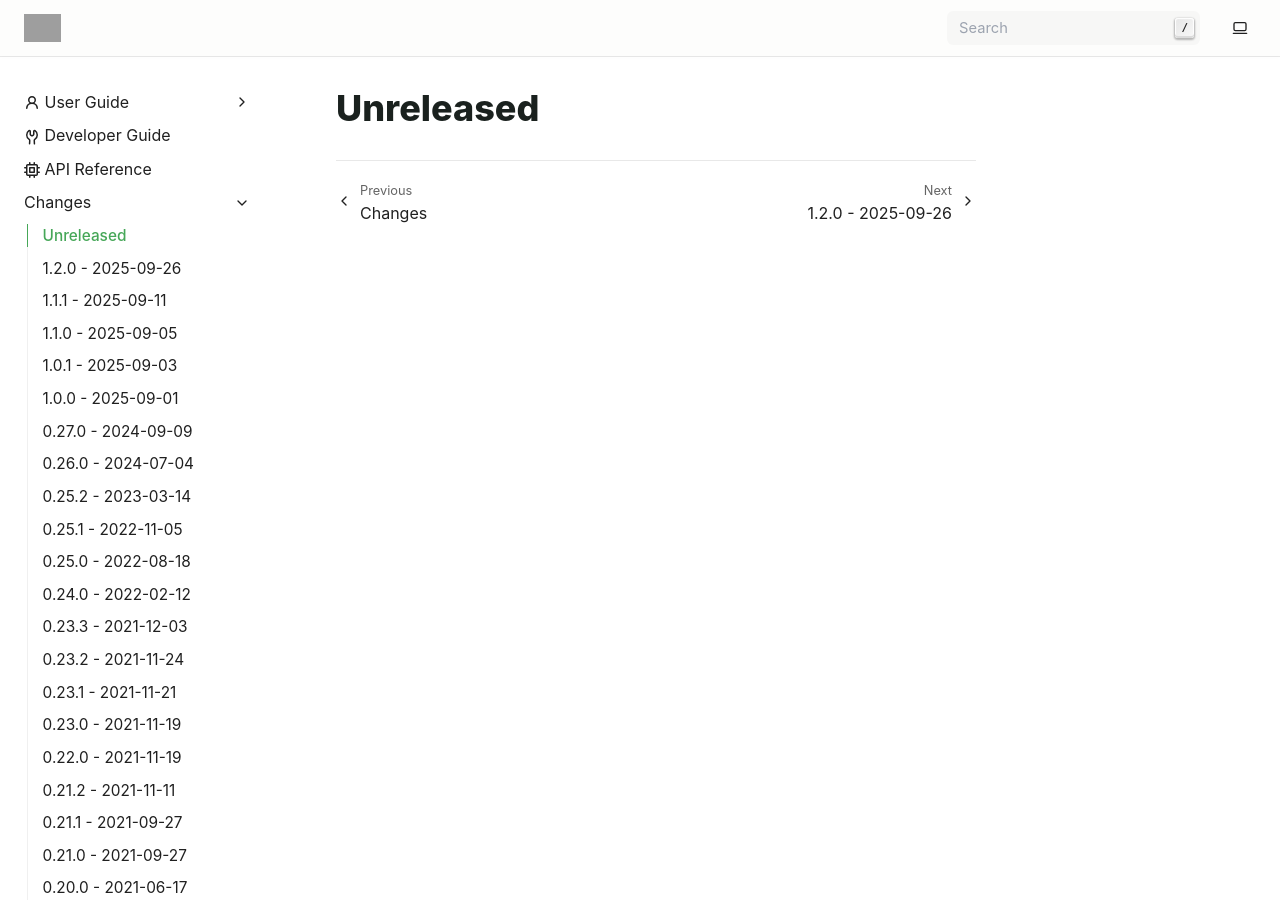
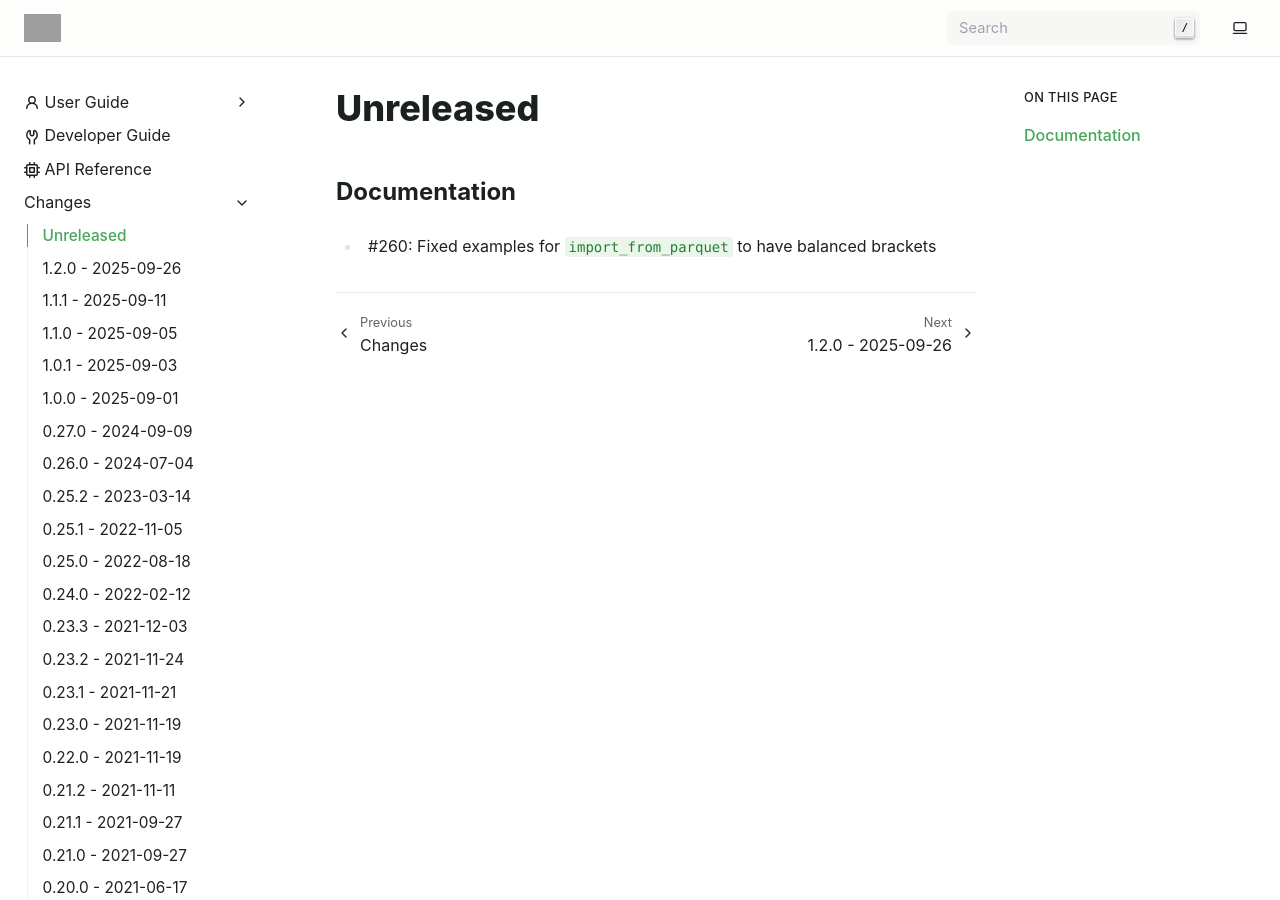
Before and after one commit to exasol/pyexasol, a Sphinx documentation site: the page built from doc/changes/unreleased.md, in a window 1280 px wide and 900 px high. Built offline with Sphinx 7.4.7, drawn with Linux system fonts in a browser that asks for light colours; grey boxes are pictures that could not be loaded.

Commit message:
documentation/260 Fix non executed examples (#261)
* Fix examples for parquet; we should consider making these executed as well

* Apply suggestion from @ckunki

Co-authored-by: Christoph Kuhnke <christoph.kuhnke@exasol.com>

---------

Co-authored-by: Christoph Kuhnke <christoph.kuhnke@exasol.com>

```diff
--- a/doc/changes/unreleased.md
+++ b/doc/changes/unreleased.md
@@ -1 +1,5 @@
 # Unreleased
+
+## Documentation
+
+* #260: Fixed examples for `import_from_parquet` to have balanced brackets
--- a/doc/user_guide/exploring_features/import_and_export/index.rst
+++ b/doc/user_guide/exploring_features/import_and_export/index.rst
@@ -160,11 +160,11 @@
     from pathlib import Path
 
     # list[Path]: list of specific parquet files to load
-    C.import_from_parquet([Path("local_path/test.parquet"], "users")
+    C.import_from_parquet([Path("local_path/test.parquet")], "users")
 
     # Path: can be either a file or directory. If it's a directory,
     # all files matching this pattern *.parquet will be processed.
-    C.import_from_parquet(Path("local_path/test.parquet", "users")
+    C.import_from_parquet(Path("local_path/test.parquet"), "users")
 
     # string: representing a filepath which already contains a glob pattern
     C.import_from_parquet("local_path/*.parquet", "users")
```
